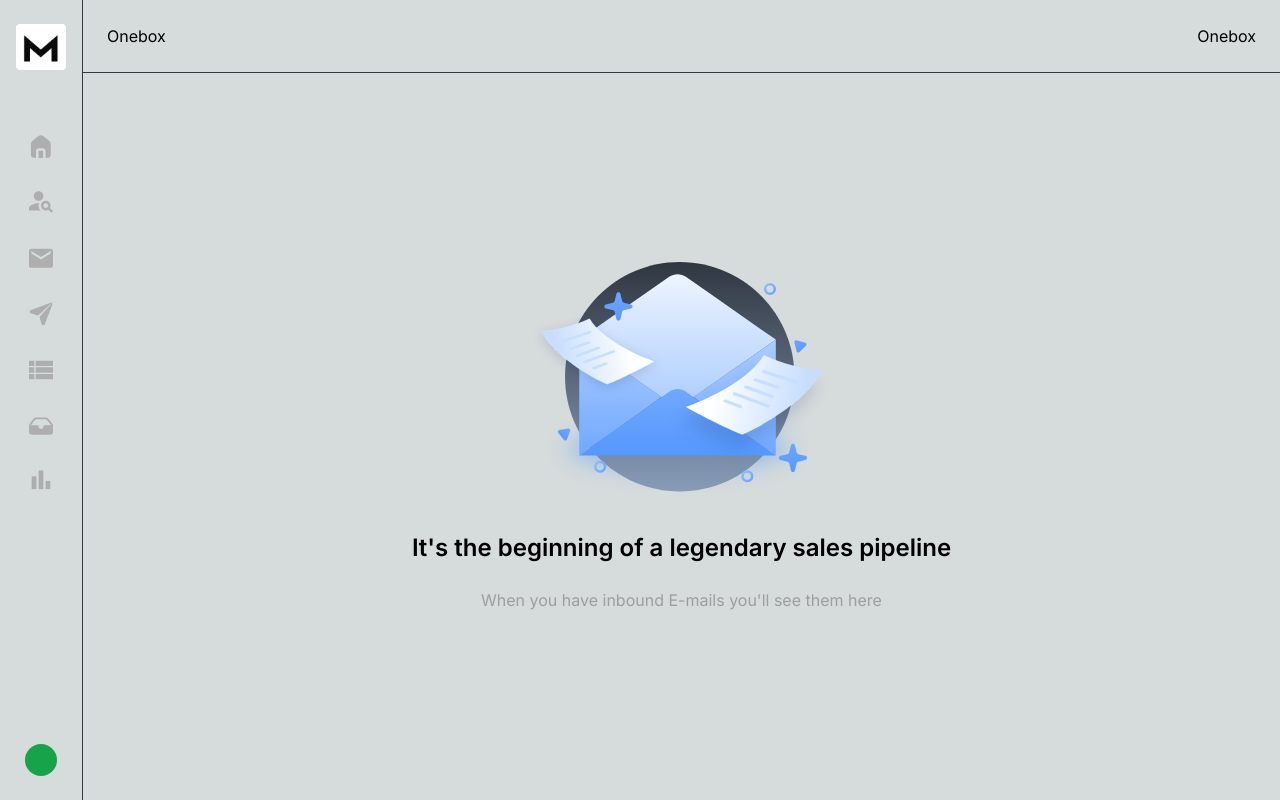
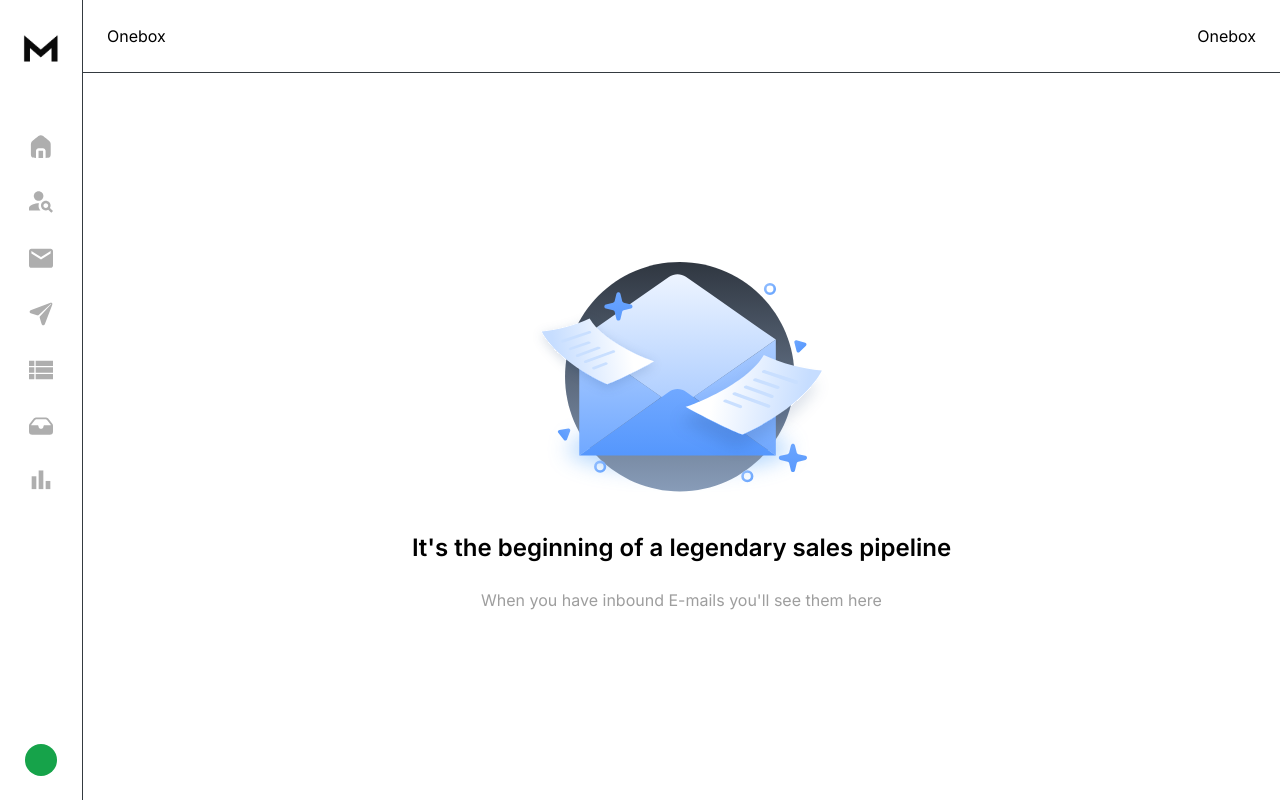
Before and after one commit to vanshajkataria/reachinbox-task, a Next.js app: page / in a window 1280 px wide. Built offline with nearby package versions, Linux system fonts and the light colour scheme.

Commit message:
Removed Unused CSS

```diff
--- a/app/globals.css
+++ b/app/globals.css
@@ -1,20 +1,3 @@
 @tailwind base;
 @tailwind components;
 @tailwind utilities;
-
-:root {
-  --foreground-rgb: 0, 0, 0;
-  --background-rgb: 214, 219, 220;
-}
-
-@media (prefers-color-scheme: dark) {
-  :root {
-    --foreground-rgb: 255, 255, 255;
-    --background-rgb: 0, 0, 0;
-  }
-}
-
-body {
-  color: rgb(var(--foreground-rgb));
-  background-color: rgb(var(--background-rgb));
-}
```
